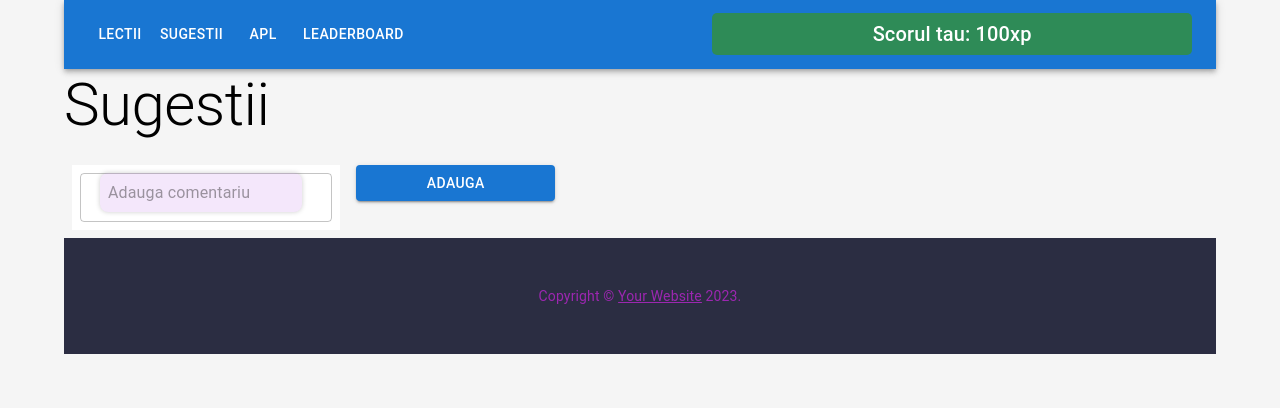
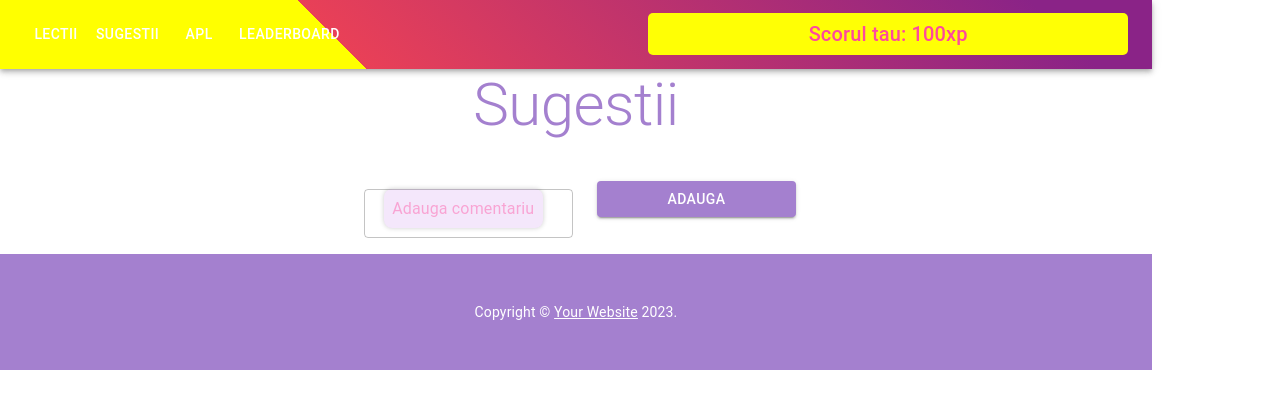
Before and after one commit to nastea19/CodeBreakers, a React (Create React App) app in the folder my-react-app/: page /Sugestii in a window 1280 px wide. Shown: the top 408 px of the page. Built offline with nearby package versions, Linux system fonts and the light colour scheme.

Commit message:
modified footer, suggestion, firstpage+routs

```diff
--- a/my-react-app/src/App.css
+++ b/my-react-app/src/App.css
@@ -15,6 +15,7 @@ body {
 
 .all {
   background-color: #c3c7f3;
+  margin: 0;
 }
 
 .App-header {
--- a/my-react-app/src/App.tsx
+++ b/my-react-app/src/App.tsx
@@ -3,7 +3,7 @@ import { BrowserRouter as Router, Route, Routes } from "react-router-dom";
 // import { NavLinkProps, navLinks } from "./components/links/navbar-routing";
 // import NavigationBar from "./components/NavigationBar";
 import { ToastContainer } from "react-toastify";
-import "react-toastify/dist/ReactToastify.css";
+//import "react-toastify/dist/ReactToastify.css";
 import APL from "./components/apl";
 
 import Routing from "./components/Routing";
--- a/my-react-app/src/components/Routing.tsx
+++ b/my-react-app/src/components/Routing.tsx
@@ -7,7 +7,6 @@ import CommentsSection from "./Suggestion";
 import APL from "./apl";
 import Leaderboard from "./leaderboard";
 import "../App.css";
-
 
 function Routing() {
   return (
--- a/my-react-app/src/components/Suggestion.tsx
+++ b/my-react-app/src/components/Suggestion.tsx
@@ -1,8 +1,10 @@
 import React, { useState, useEffect } from "react";
 import Alert from "@mui/material/Alert";
-import { Box, Button, TextField, Typography } from "@mui/material";
+import { Box, Button, CssBaseline, TextField, Typography } from "@mui/material";
 import NavBar from "./navbar";
 import Footer from "./footer";
+import { ThemeProvider } from "@emotion/react";
+import { theme } from "./theme";
 
 interface Comment {
   id: number;
@@ -53,9 +55,21 @@ function CommentsSection() {
   }, [successMessage]);
 
   return (
-    <Box>
+    <ThemeProvider theme={theme}>
       <NavBar />
-      <Typography variant="h2">Sugestii</Typography>
+      <CssBaseline />
+      <Box
+        display="flex"
+        alignItems="center"
+        sx={{
+          flexDirection: "column",
+          borderRadius: 10,
+          justifyContent: "space-between",
+        }}
+      >
+        <Typography variant="h2" color="primary">
+          Sugestii
+        </Typography>
         <ul>
           {commentList.map((comment) => (
             <li key={comment.id}>
@@ -85,8 +99,9 @@ function CommentsSection() {
           </Button>
         </Box>
         {successMessage && <Alert>{successMessage}</Alert>}
+      </Box>
       <Footer />
-    </Box>
+    </ThemeProvider>
   );
 }
 
--- a/my-react-app/src/components/firstPage.tsx
+++ b/my-react-app/src/components/firstPage.tsx
@@ -4,7 +4,7 @@ import Button from "@mui/material/Button";
 import { Link } from "react-router-dom";
 import { Pagination, TextField } from "@mui/material";
 import Footer from "./footer";
-import "../App.css";
+//import "../App.css";
 
 function FirstPage() {
   return (
--- a/my-react-app/src/components/footer.tsx
+++ b/my-react-app/src/components/footer.tsx
@@ -3,20 +3,20 @@ import Container from "@mui/material/Container";
 import Typography from "@mui/material/Typography";
 import Link from "@mui/material/Link";
 import { Box } from "@mui/material";
-import "../App.css";
-
+//import "../App.css";
 
 export default function Footer() {
   return (
     <Box
       sx={{
-        backgroundColor: "#2B2D42",
+        backgroundColor: "#A480CF",
         p: 6,
+        display: "flex",
+        flexDirection: "column",
       }}
-      component="footer"
     >
       <Container maxWidth="sm">
-        <Typography variant="body2" color="secondary" align="center">
+        <Typography variant="body2" color="white" align="center">
           {"Copyright © "}
           <Link color="inherit" href="https://your-website.com/">
             Your Website
--- a/my-react-app/src/components/navbar.tsx
+++ b/my-react-app/src/components/navbar.tsx
@@ -9,6 +9,7 @@ import Container from "@mui/material/Container";
 import Avatar from "@mui/material/Avatar";
 import Button from "@mui/material/Button";
 import Tooltip from "@mui/material/Tooltip";
+import { CssBaseline } from "@mui/material";
 import "../App.css";
 
 const pages = ["Lectii", "Sugestii", "APL", "Leaderboard"];
@@ -38,7 +39,15 @@ function NavBar() {
   };
 
   return (
-    <AppBar position="static" className="navBar">
+    <AppBar
+      position="static"
+      className="navBar"
+      sx={{
+        background:
+          "linear-gradient(45deg, #FFFF00 30%, #E94057 30%, #8A2387 90%)",
+      }}
+    >
+      <CssBaseline />
       <Container maxWidth="xl">
         <Toolbar disableGutters>
           <Box sx={{ flexGrow: 1, display: { xs: "flex", md: "none" } }}>
@@ -68,10 +77,13 @@ function NavBar() {
                 href={"/" + page}
                 key={page}
                 onClick={handleCloseNavMenu}
-                sx={{ my: 2, color: "white", display: "block" }}
+                sx={{
+                  my: 2,
+                  color: "white",
+                  display: "block",
+                }}
               >
-                {page}
-
+                <span color="black">{page}</span>
               </Button>
             ))}
           </Box>
@@ -79,12 +91,13 @@ function NavBar() {
           <Typography
             variant="h6"
             component="div"
+            color="#FF499E"
             sx={{
               flexGrow: 1,
-              textAlign: 'center',
-              backgroundColor: '#2E8B57', // Set the background color (here, a shade of green)
-              borderRadius: '5px', // Rounded corners
-              padding: '5px 10px', // Adjust padding for better visibility
+              textAlign: "center",
+              backgroundColor: "#FFFF05", // Set the background color (here, a shade of green)
+              borderRadius: "5px", // Rounded corners
+              padding: "5px 10px", // Adjust padding for better visibility
             }}
           >
             Scorul tau: 100xp
--- a/my-react-app/src/components/theme.tsx
+++ b/my-react-app/src/components/theme.tsx
@@ -1,144 +1,22 @@
-import { createTheme, ThemeProvider } from "@mui/material/styles";
+import { createTheme } from "@mui/material";
 
-export let theme = createTheme({
+export const theme = createTheme({
   palette: {
     primary: {
-      light: "#63ccff",
-      main: "#009be5",
-      dark: "#006db3",
+      main: "#A480CF",
     },
-  },
-  typography: {
-    h5: {
-      fontWeight: 500,
-      fontSize: 26,
-      letterSpacing: 0.5,
+    secondary: {
+      main: "#FFFF05",
     },
-  },
-  shape: {
-    borderRadius: 8,
-  },
-  components: {
-    MuiTab: {
-      defaultProps: {
-        disableRipple: true,
-      },
+
+    error: {
+      main: "#EF233C",
     },
-  },
-  mixins: {
-    toolbar: {
-      minHeight: 48,
+    info: { main: "#D264B6" },
+    success: { main: "#FFFF05" },
+    text: {
+      primary: "#FF499E",
+      secondary: "#6CB4EE",
     },
   },
 });
-
-theme = {
-  ...theme,
-  components: {
-    MuiDrawer: {
-      styleOverrides: {
-        paper: {
-          backgroundColor: "#081627",
-        },
-      },
-    },
-    MuiButton: {
-      styleOverrides: {
-        root: {
-          textTransform: "none",
-        },
-        contained: {
-          boxShadow: "none",
-          "&:active": {
-            boxShadow: "none",
-          },
-        },
-      },
-    },
-    MuiTabs: {
-      styleOverrides: {
-        root: {
-          marginLeft: theme.spacing(1),
-        },
-        indicator: {
-          height: 3,
-          borderTopLeftRadius: 3,
-          borderTopRightRadius: 3,
-          backgroundColor: theme.palette.common.white,
-        },
-      },
-    },
-    MuiTab: {
-      styleOverrides: {
-        root: {
-          textTransform: "none",
-          margin: "0 16px",
-          minWidth: 0,
-          padding: 0,
-          [theme.breakpoints.up("md")]: {
-            padding: 0,
-            minWidth: 0,
-          },
-        },
-      },
-    },
-    MuiIconButton: {
-      styleOverrides: {
-        root: {
-          padding: theme.spacing(1),
-        },
-      },
-    },
-    MuiTooltip: {
-      styleOverrides: {
-        tooltip: {
-          borderRadius: 4,
-        },
-      },
-    },
-    MuiDivider: {
-      styleOverrides: {
-        root: {
-          backgroundColor: "rgb(255,255,255,0.15)",
-        },
-      },
-    },
-    MuiListItemButton: {
-      styleOverrides: {
-        root: {
-          "&.Mui-selected": {
-            color: "#4fc3f7",
-          },
-        },
-      },
-    },
-    MuiListItemText: {
-      styleOverrides: {
-        primary: {
-          fontSize: 14,
-          fontWeight: theme.typography.fontWeightMedium,
-        },
-      },
-    },
-    MuiListItemIcon: {
-      styleOverrides: {
-        root: {
-          color: "inherit",
-          minWidth: "auto",
-          marginRight: theme.spacing(2),
-          "& svg": {
-            fontSize: 20,
-          },
-        },
-      },
-    },
-    MuiAvatar: {
-      styleOverrides: {
-        root: {
-          width: 32,
-          height: 32,
-        },
-      },
-    },
-  },
-};
```
Also changed, not shown: my-react-app/src/components/sign-up.tsx (+4 -8 lines), my-react-app/src/components/auth-services.tsx (indentation only), 1 other file (tests, documents, lock files or other folders). Lines whose indentation alone changed are shown as unchanged.
